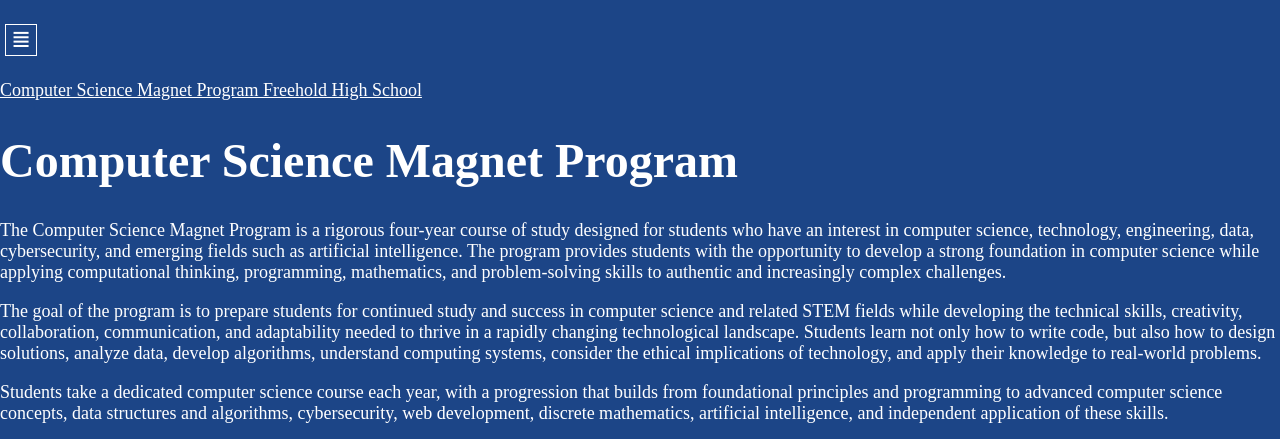
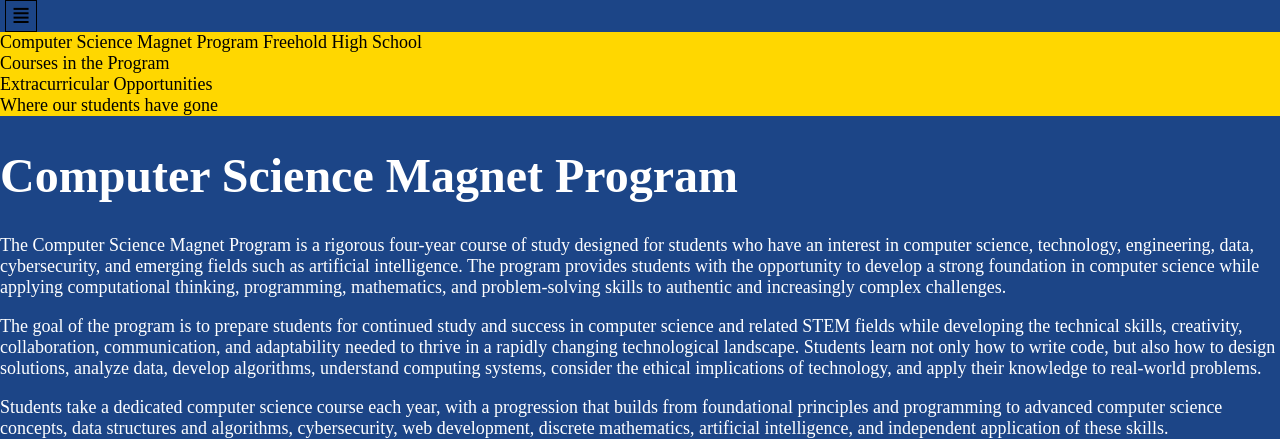
Before and after one commit to 127jfriedman/Copy-Website, a website: page index.html in a window 1280 px wide. Shown: the top 439 px of the page. Drawn offline with Linux system fonts and the light colour scheme.

Commit message:
created copy website

```diff
--- a/index.html
+++ b/index.html
@@ -7,10 +7,12 @@
     <script src="index.js"></script>
 </head>
 <body onload = "chooseimage();">
-<div class = "sidebar">
-    <p id = "hamburger">≣</p>
-    <a href="#CSMP">Computer Science Magnet Program
-        Freehold High School</a>
+<div id = "hamburger" onclick = "hamburgercolor();">≣</div>
+<div id = "sidebar">
+    <a href="#CSMP">Computer Science Magnet Program Freehold High School</a>
+    <a href="#COP">Courses in the Program</a>
+    <a href="#EO">Extracurricular Opportunities</a>
+    <a href="#COL">Where our students have gone</a>
 </div>
 <div>
 <h1 id = "CSMP">Computer Science Magnet Program</h1>
@@ -36,7 +38,7 @@
     <img id = "test3" src="https://wp-media.petersons.com/blog/wp-content/uploads/2018/01/26100309/blur-close-up-code-computer-546819.jpg">
     <div class = "arrows"><div class = "arrow" onclick = "carouselarrowright();">→</div></div>
 </div>
-<h2>Courses Offered in the Program</h2>
+<h2 id = "COP">Courses Offered in the Program</h2>
 <p>The following courses are program specific courses that all students in the program take. Click on a course name to
     get the official curriculum document.</p>
 <div class = "ap">
@@ -84,7 +86,7 @@
 <p>Seniors take a course on Discrete Math and Cybersecurity. Discrete mathematics provides students with mathematical
     foundations relevant to computer science, including logic, sets, functions, combinatorics, graph theory,
     probability, and algorithmic reasoning. Students also explore cybersecurity principles and practices.</p>
-<h2>Extracurricular Opportunities</h2>
+<h2 id = "EO">Extracurricular Opportunities</h2>
 <h4>Robotics</h4>
 <p>Our robotics club was founded by a passionate group of students in 2024. The 2025-2026 school year marked our first
     year of competition, with many students learning robotics from the ground up. Through self-directed learning,
@@ -119,7 +121,7 @@
 <h4>Computing Inspiration & Mentorship Association</h4>
 <p>A brand-new club focusing on pairing mentors and mentees to help foster inspiration and help struggling
     underclassmen.</p>
-<h4>Some of the colleges students have gone to</h4>
+<h4 id = "COL">Some of the colleges students have gone to</h4>
 <div class="grid">
     <div class="college">
         <img src="https://encrypted-tbn0.gstatic.com/images?q=tbn:ANd9GcSgJ6z1dG-os5xg5tdE24hnUtkXkYz-Q4YDAUGVxtroqPXawuQfTxfed90&s=10">
--- a/index.js
+++ b/index.js
@@ -46,3 +46,16 @@
     }
     chooseimage();
 }
+function hamburgercolor() {
+    if (document.getElementById("sidebar").style.display === "flex") {
+        document.getElementById("hamburger").style.color = "white";
+        document.getElementById("hamburger").style.borderColor = "white";
+        document.getElementById("sidebar").style.display = "none";
+    }
+    else {
+        document.getElementById("hamburger").style.color = "black";
+        document.getElementById("hamburger").style.borderColor = "black";
+        document.getElementById("sidebar").style.display = "flex";
+
+    }
+}
--- a/style.css
+++ b/style.css
@@ -54,11 +54,33 @@
     flex-direction: column;
     align-items: center;
 }
-.sidebar {
+#sidebar {
     display: flex;
     flex-direction: column;
     align-items: start;
     text-align: center;
+    background-color: gold;
+    color: black;
+    a {
+        color: black;
+        text-decoration: none;
+    }
+    a:hover {
+        background-color: white;
+    }
+    a:visited {
+    color: black;
+}
+}
+#hamburger {
+    width: 30px;
+    height: 30px;
+    border: 1px black solid;
+    font-size: x-large;
+    margin-left: 5px;
+    text-align: center;
+    cursor: pointer;
+    color: black;
 }
 .carousel {
     display: flex;
@@ -81,11 +103,3 @@
     flex-direction: column;
     justify-content: space-around;
 }
-#hamburger {
-    width: 30px;
-    height: 30px;
-    border: 1px white solid;
-    font-size: x-large;
-    margin-left: 5px;
-    text-align: center;
-}
```
